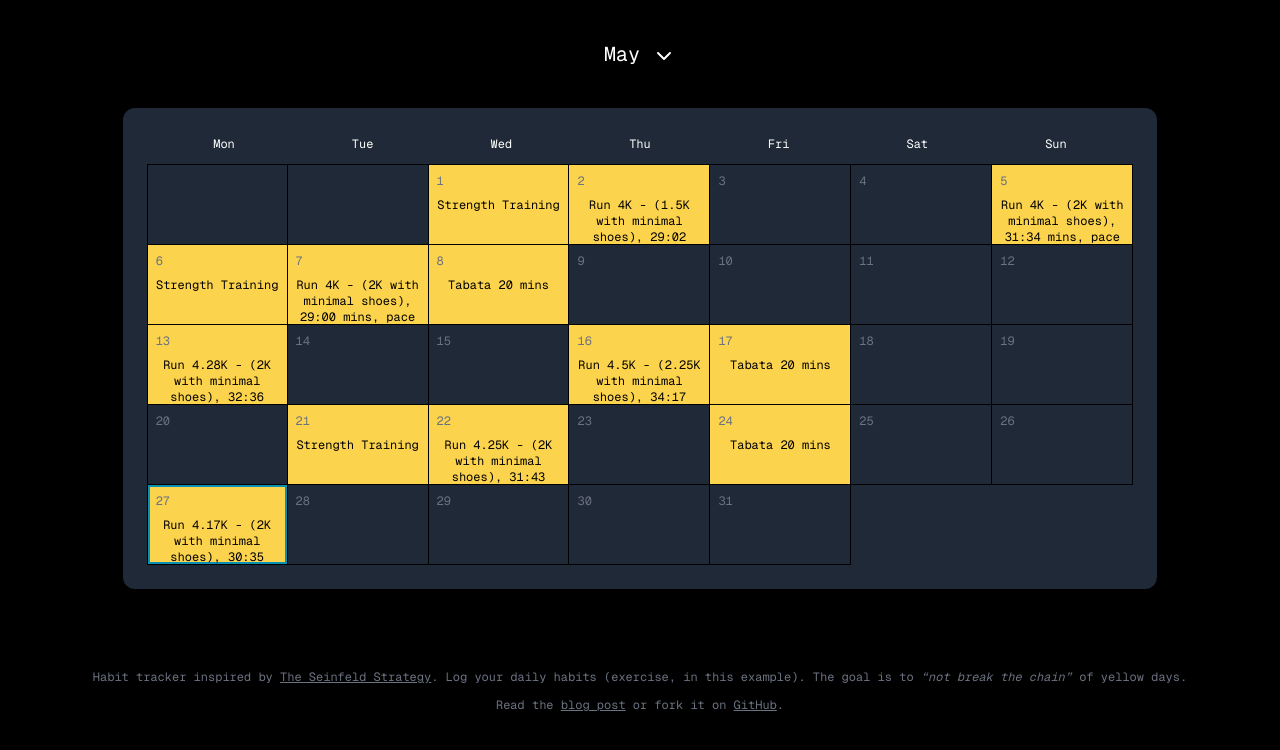
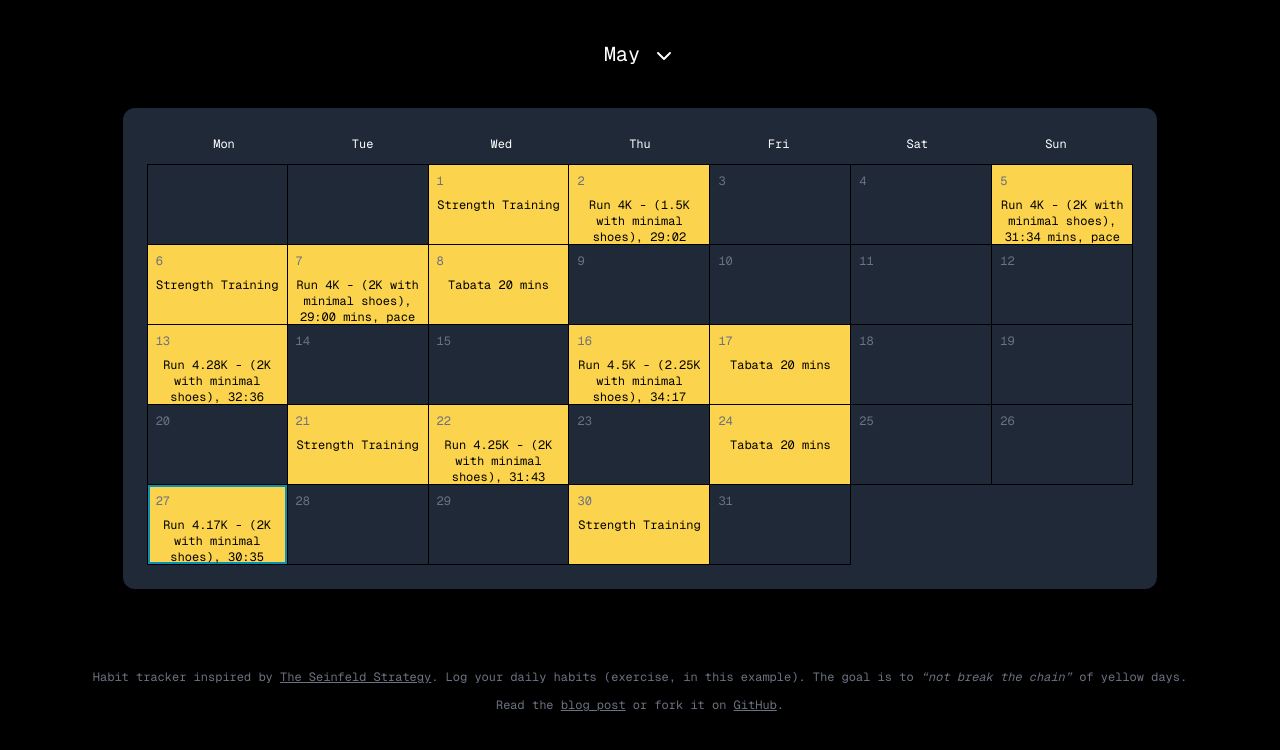
Before and after one commit to scottgallant/seinfeld-calendar, a Next.js app: page / in a window 1280 px wide. Shown: the top 750 px of the page. Built offline with nearby package versions, Linux system fonts and the light colour scheme.

Commit message:
Update specialDates.js

```diff
--- a/src/data/specialDates.js
+++ b/src/data/specialDates.js
@@ -72,6 +72,7 @@ const specialDates = [
   { "date": "2024-05-22", "description": "Run 4.25K - (2K with minimal shoes), 31:43 min, pace 7:31, avg HR 150, max HR 165, some slight right knee pain 1/5, sligth right ankle pain 1/5" },
   { "date": "2024-05-24", "description": "Tabata 20 mins" },
   { "date": "2024-05-27", "description": "Run 4.17K - (2K with minimal shoes), 30:35 min, pace 7:20, avg HR 153, max HR 168, sligth right ankle pain 1/5" },
+    { "date": "2024-05-30", "description": "Strength Training" },
 ];
 
 
```
